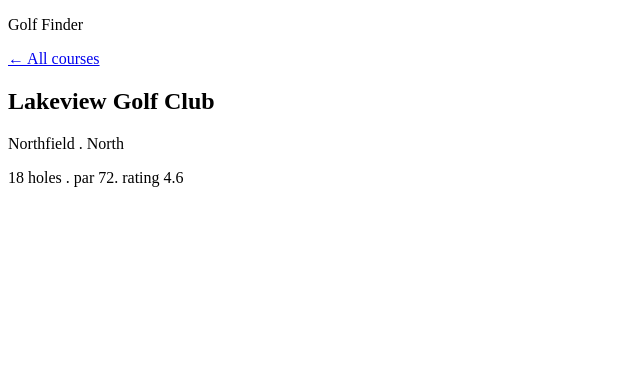
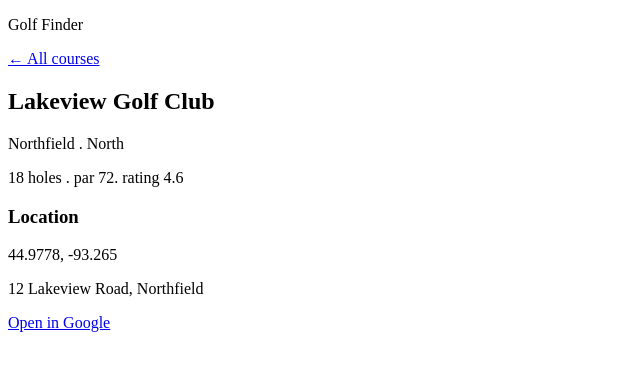
Before and after one commit to suvenasundar/golf-finder, an Angular app: page /courses/1 in a window 1280 px wide. Shown: the top 370 px of the page, without its empty margins (0-640 px from the left). Built offline with nearby package versions, Linux system fonts and the light colour scheme; data requests are answered from the project's data file.

Commit message:
feat: show course location with maps link

```diff
--- a/db.json
+++ b/db.json
@@ -1,10 +1,10 @@
 {
   "courses": [
-    { "id": 1, "name": "Lakeview Golf Club", "city": "Northfield", "region": "North", "holes": 18, "par": 72, "rating": 4.6 },
-    { "id": 2, "name": "Green Hills Course", "city": "Hillside", "region": "North", "holes": 9, "par": 36, "rating": 4.1 },
-    { "id": 3, "name": "Sunrise Links", "city": "Eastport", "region": "East", "holes": 18, "par": 71, "rating": 4.4 },
-    { "id": 4, "name": "Old Oak Golf Club", "city": "Westbrook", "region": "West", "holes": 18, "par": 70, "rating": 4.2 },
-    { "id": 5, "name": "Coastal Dunes Course", "city": "Southbay", "region": "South", "holes": 18, "par": 72, "rating": 4.8 },
-    { "id": 6, "name": "Maple Ridge Golf Club", "city": "Westbrook", "region": "West", "holes": 9, "par": 35, "rating": 3.9 }
+    { "id": 1, "name": "Lakeview Golf Club", "city": "Northfield", "region": "North", "holes": 18, "par": 72, "rating": 4.6 ,"address":"12 Lakeview Road" ,"lat":44.9778 ,"lng":-93.2650 },
+    { "id": 2, "name": "Green Hills Course", "city": "Hillside", "region": "North", "holes": 9, "par": 36, "rating": 4.1 ,"address":"5 Hill Crest Lane" ,"lat":45.0105 ,"lng":-93.4555},
+    { "id": 3, "name": "Sunrise Links", "city": "Eastport", "region": "East", "holes": 18, "par": 71, "rating": 4.4 ,"address":"88 Sunrise Avenue" ,"lat":40.7128 ,"lng":-73.9352},
+    { "id": 4, "name": "Old Oak Golf Club", "city": "Westbrook", "region": "West", "holes": 18, "par": 70, "rating": 4.2 ,"address":"3 Oak Street" ,"lat":37.7749 ,"lng":-122.4194},
+    { "id": 5, "name": "Coastal Dunes Course", "city": "Southbay", "region": "South", "holes": 18, "par": 72, "rating": 4.8 ,"address":"1 Dune Drive" ,"lat":25.7617 ,"lng":-80.1918},
+    { "id": 6, "name": "Maple Ridge Golf Club", "city": "Westbrook", "region": "West", "holes": 9, "par": 35, "rating": 3.9 ,"address":"47 Maple Way" ,"lat":37.8044 ,"lng":-122.2712}
   ]
 }
--- a/src/app/models/golf-course.ts
+++ b/src/app/models/golf-course.ts
@@ -6,6 +6,9 @@ export interface GolfCourse {
     holes: number;
     par: number;
     rating: number;
+    address: string;
+    lat: number;
+    lng: number;
 }
 
 
--- a/src/app/pages/course-detail/course-detail.component.html
+++ b/src/app/pages/course-detail/course-detail.component.html
@@ -4,6 +4,10 @@
     <h2>{{course.name}}</h2>
     <p>{{course.city}} . {{course.region}}</p>
     <p>{{course.holes}} holes . par {{course.par}}. rating {{course.rating}}</p>
+    <h3>Location</h3>
+    <p>{{course.lat}}, {{course.lng}}</p>
+    <p>{{course.address}}, {{course.city}}</p>
+    <a [href]="mapUrl(course)" target="_blank" rel="noopener">Open in Google</a>
 </div>
 
 <p *ngIf="notFound"> course not found</p>
--- a/src/app/pages/course-detail/course-detail.component.ts
+++ b/src/app/pages/course-detail/course-detail.component.ts
@@ -32,4 +32,8 @@ export class CourseDetailComponent {
       })
     );
   }
+
+  mapUrl(course: GolfCourse): string{
+    return 'https://www.google.com/maps/search/?api=1&query=' + course.lat+ ',' + course.lng;
+  }
 }
```
